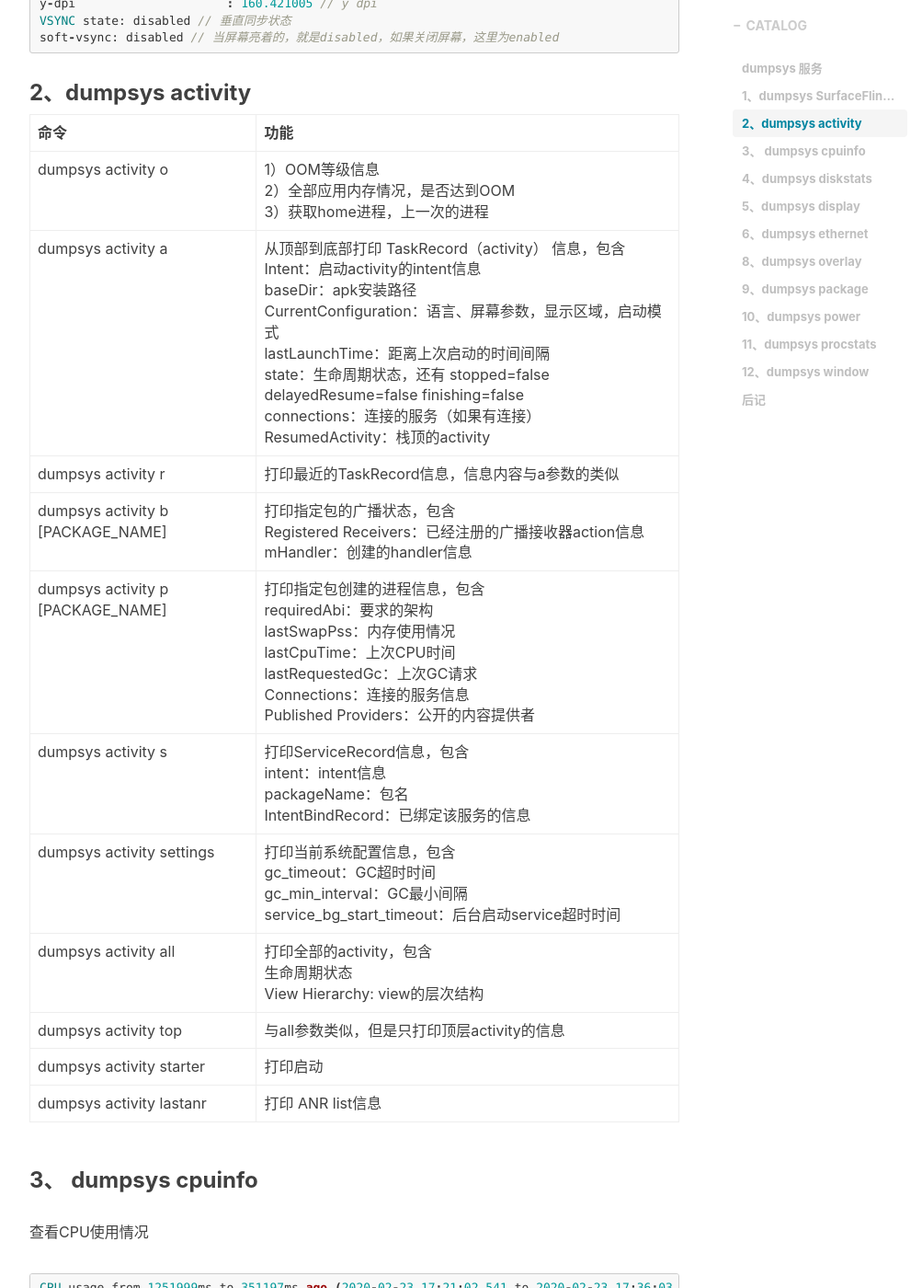
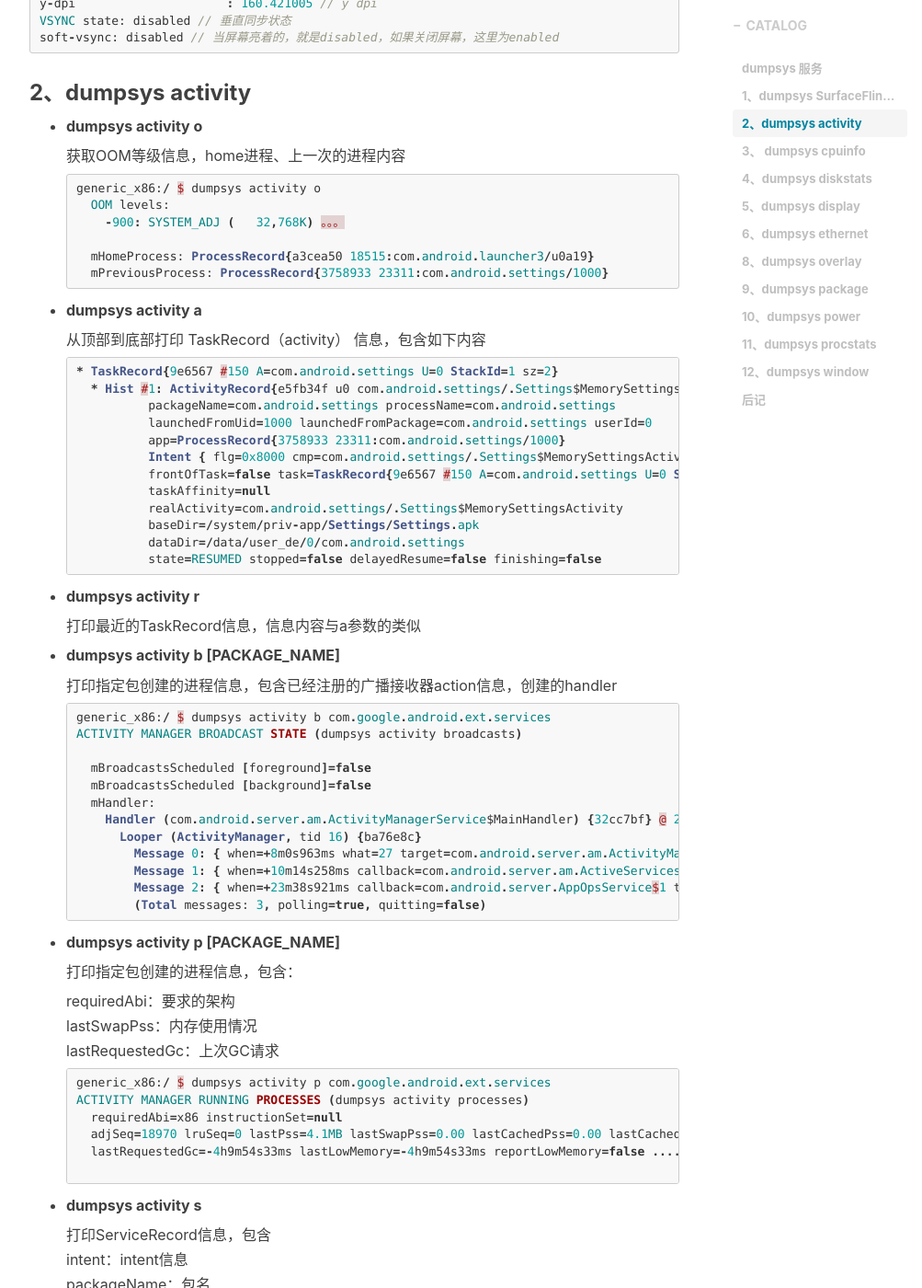
Before and after one commit to weiwangqiang/weiwangqiang.github.io, a Jekyll site: the page built from _posts/2020-03-16-dumpsys-debug-detail.markdown, in a window 1280 px wide and 1400 px high, scrolled down 2386 px. Shown: the whole window at 92% size, without its empty margins (233-1236 px from the left). Built offline with Jekyll 4.4.1, drawn with Linux system fonts in a browser that asks for light colours; nearby versions of some CDN libraries; comment, search, counter and statistics services are not loaded; some of the changed text lies outside the part shown.

Commit message:
[feature][][apk_build] update
[what]
[why]
[how]

````diff
--- a/_posts/2020-03-16-dumpsys-debug-detail.markdown
+++ b/_posts/2020-03-16-dumpsys-debug-detail.markdown
@@ -101,19 +101,125 @@ soft-vsync: disabled // 当屏幕亮着的，就是disabled，如果关闭屏幕
 
 ### 2、dumpsys activity
 
-| 命令                               | 功能                                                         |
-| ---------------------------------- | ------------------------------------------------------------ |
-| dumpsys activity o                 | 1）OOM等级信息<br>2）全部应用内存情况，是否达到OOM<br>3）获取home进程，上一次的进程 |
-| dumpsys activity a                 | 从顶部到底部打印 TaskRecord（activity） 信息，包含<br>Intent：启动activity的intent信息<br>baseDir：apk安装路径<br>CurrentConfiguration：语言、屏幕参数，显示区域，启动模式<br>lastLaunchTime：距离上次启动的时间间隔<br>state：生命周期状态，还有 stopped=false delayedResume=false finishing=false<br>connections：连接的服务（如果有连接）<br>ResumedActivity：栈顶的activity |
-| dumpsys activity r                 | 打印最近的TaskRecord信息，信息内容与a参数的类似              |
-| dumpsys activity  b [PACKAGE_NAME] | 打印指定包的广播状态，包含<br>Registered Receivers：已经注册的广播接收器action信息<br>mHandler：创建的handler信息 |
-| dumpsys activity p [PACKAGE_NAME]  | 打印指定包创建的进程信息，包含<br>requiredAbi：要求的架构<br>lastSwapPss：内存使用情况<br>lastCpuTime：上次CPU时间<br>lastRequestedGc：上次GC请求<br>Connections：连接的服务信息<br>Published Providers：公开的内容提供者<br> |
-| dumpsys activity s                 | 打印ServiceRecord信息，包含<br>intent：intent信息<br>packageName：包名<br>IntentBindRecord：已绑定该服务的信息 |
-| dumpsys activity settings          | 打印当前系统配置信息，包含<br>gc_timeout：GC超时时间<br>gc_min_interval：GC最小间隔<br>service_bg_start_timeout：后台启动service超时时间 |
-| dumpsys activity all               | 打印全部的activity，包含<br>生命周期状态<br>View Hierarchy:  view的层次结构 |
-| dumpsys activity top               | 与all参数类似，但是只打印顶层activity的信息                  |
-| dumpsys activity starter           | 打印启动                                                     |
-| dumpsys activity lastanr           | 打印 ANR list信息                                            |
+- **dumpsys activity o**
+
+  获取OOM等级信息，home进程、上一次的进程内容
+
+  ```java
+  generic_x86:/ $ dumpsys activity o
+    OOM levels:
+      -900: SYSTEM_ADJ (   32,768K) 。。。
+
+    mHomeProcess: ProcessRecord{a3cea50 18515:com.android.launcher3/u0a19}
+    mPreviousProcess: ProcessRecord{3758933 23311:com.android.settings/1000}
+  ```
+
+- **dumpsys activity a**
+
+  从顶部到底部打印 TaskRecord（activity） 信息，包含如下内容
+
+  ```java
+  * TaskRecord{9e6567 #150 A=com.android.settings U=0 StackId=1 sz=2}
+    * Hist #1: ActivityRecord{e5fb34f u0 com.android.settings/.Settings$MemorySettingsActivity t150}
+            packageName=com.android.settings processName=com.android.settings
+            launchedFromUid=1000 launchedFromPackage=com.android.settings userId=0
+            app=ProcessRecord{3758933 23311:com.android.settings/1000}
+            Intent { flg=0x8000 cmp=com.android.settings/.Settings$MemorySettingsActivity (has extras) }
+            frontOfTask=false task=TaskRecord{9e6567 #150 A=com.android.settings U=0 StackId=1 sz=2}
+            taskAffinity=null
+            realActivity=com.android.settings/.Settings$MemorySettingsActivity
+            baseDir=/system/priv-app/Settings/Settings.apk
+            dataDir=/data/user_de/0/com.android.settings
+            state=RESUMED stopped=false delayedResume=false finishing=false
+  ```
+
+- **dumpsys activity r**
+
+  打印最近的TaskRecord信息，信息内容与a参数的类似
+
+- **dumpsys activity  b [PACKAGE_NAME]**
+
+  打印指定包创建的进程信息，包含已经注册的广播接收器action信息，创建的handler
+
+  ```java
+  generic_x86:/ $ dumpsys activity b com.google.android.ext.services
+  ACTIVITY MANAGER BROADCAST STATE (dumpsys activity broadcasts)
+
+    mBroadcastsScheduled [foreground]=false
+    mBroadcastsScheduled [background]=false
+    mHandler:
+      Handler (com.android.server.am.ActivityManagerService$MainHandler) {32cc7bf} @ 26049725
+        Looper (ActivityManager, tid 16) {ba76e8c}
+          Message 0: { when=+8m0s963ms what=27 target=com.android.server.am.ActivityManagerService$MainHandler }
+          Message 1: { when=+10m14s258ms callback=com.android.server.am.ActiveServices$1 target=com.android.server.am.ActivityManagerService$MainHandler }
+          Message 2: { when=+23m38s921ms callback=com.android.server.AppOpsService$1 target=com.android.server.am.ActivityManagerService$MainHandler }
+          (Total messages: 3, polling=true, quitting=false)
+  ```
+
+- **dumpsys activity p [PACKAGE_NAME]**
+
+  打印指定包创建的进程信息，包含：<br>
+
+  requiredAbi：要求的架构<br>lastSwapPss：内存使用情况<br>lastRequestedGc：上次GC请求<br>
+
+  ```java
+  generic_x86:/ $ dumpsys activity p com.google.android.ext.services
+  ACTIVITY MANAGER RUNNING PROCESSES (dumpsys activity processes)
+    requiredAbi=x86 instructionSet=null
+    adjSeq=18970 lruSeq=0 lastPss=4.1MB lastSwapPss=0.00 lastCachedPss=0.00 lastCachedSwapPss=0.00
+    lastRequestedGc=-4h9m54s33ms lastLowMemory=-4h9m54s33ms reportLowMemory=false .....
+
+  ```
+
+- **dumpsys activity s**
+
+  打印ServiceRecord信息，包含<br>intent：intent信息<br>packageName：包名<br>IntentBindRecord：已绑定该服务的信息
+
+  ```java
+
+  ServiceRecord{a4d66c6 u0 com.android.chrome/org.chromium.chrome.browser.omaha.OmahaClient}
+      intent={act=org.chromium.chrome.browser.omaha.ACTION_REGISTER_REQUEST cmp=com.android.chrome/org.chromium.chrome.browser.omaha.OmahaClient}
+      packageName=com.android.chrome ....
+  ```
+
+- **dumpsys activity settings**
+
+  打印ServiceRecord信息，包含<br>intent：intent信息<br>packageName：包名<br>IntentBindRecord：已绑定该服务的信息
+
+  ```java
+  generic_x86:/ $ dumpsys activity settings
+  TASK com.android.settings id=150
+    ACTIVITY com.android.settings/.Settings$MemorySettingsActivity e5fb34f pid=23311
+      Local Activity ebdaec State:
+        mResumed=true mStopped=false mFinished=false .....
+  ```
+
+- **dumpsys activity all**
+
+  打印全部的activity，包含<br>生命周期状态<br>View Hierarchy:  view的层次结构
+
+  ```java
+  generic_x86:/ $ dumpsys activity all
+  TASK com.example.flutter_web id=149  ...
+
+      View Hierarchy:
+        DecorView@6f37f9c[MainActivity]
+          android.widget.LinearLayout{5370da5 V.E...... .......D 0,0-1080,1794}
+            android.view.ViewStub{137457a G.E...... ......I. 0,0-0,0 #10203e8 android:id/action_mode_bar_stub}
+            android.widget.FrameLayout{20ff12b V.E...... .......D 0,0-1080,1794 #1020002 android:id/content} ....
+  ```
+
+- **dumpsys activity top**
+
+  与all参数类似，但是只打印顶层activity的信息
+
+- **dumpsys activity starter**
+
+  打印对应的启动者
+
+- **dumpsys activity lastanr**
+
+  打印 ANR list信息
 
 ### 3、 dumpsys cpuinfo
 
````
